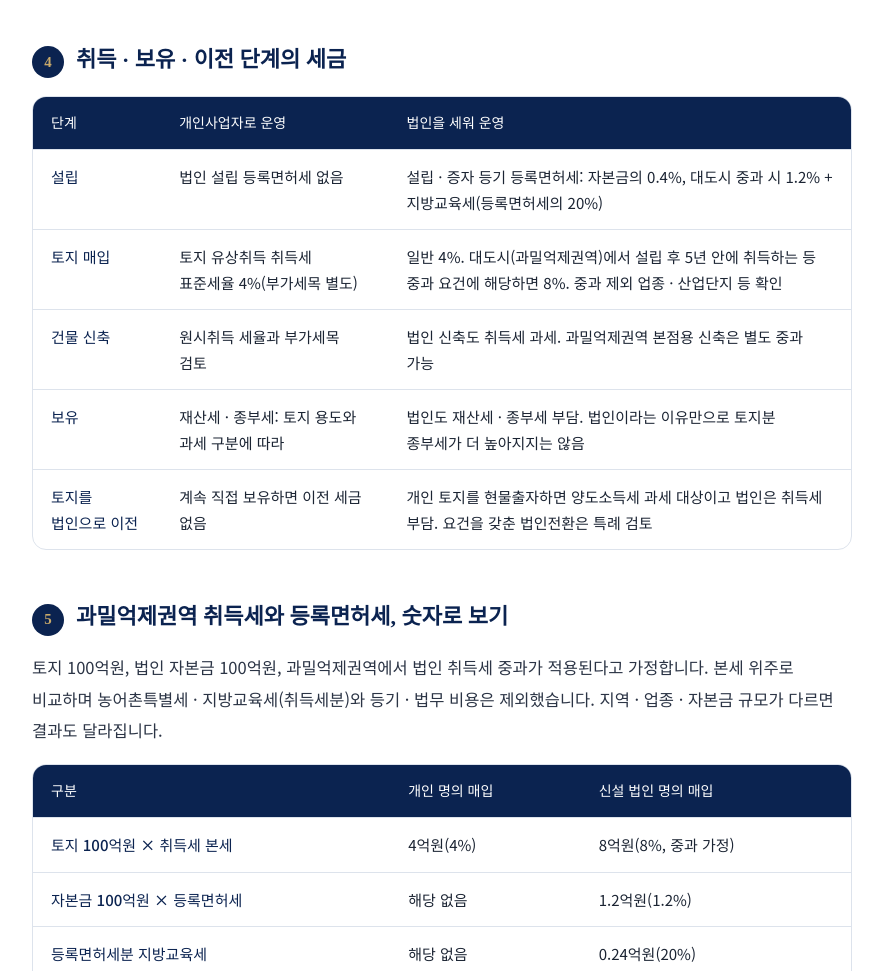
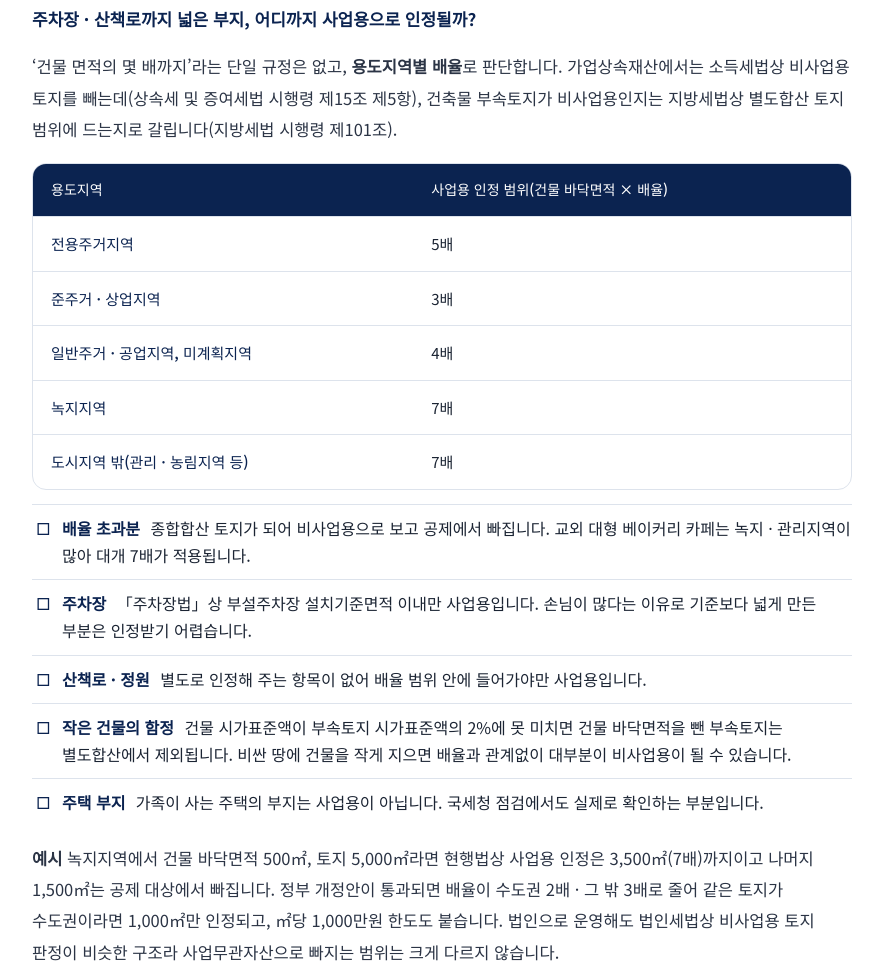
Before and after one commit to sunmoonthegreat/syfas-Homepage, a plain HTML site: page inherit-newsletter-3.html in a window 1280 px wide. Shown: the part 2762-3733 px from the top of the page, without its empty margins (198-1081 px from the left). Drawn offline with Linux system fonts and the light colour scheme.

Commit message:
뉴스레터 No.3: 부속토지 사업용 인정 범위(용도지역별 배율·주차장·2% 기준) 추가 (#24)
Claude-Session: https://claude.ai/code/session_01JEEwQB1J5vnq3vzTJibX8D

Co-authored-by: Claude <noreply@anthropic.com>

```diff
--- a/inherit-newsletter-3.html
+++ b/inherit-newsletter-3.html
@@ -104,6 +104,29 @@
           </table>
         </div>
 
+        <p class="nl-point">주차장 · 산책로까지 넓은 부지, 어디까지 사업용으로 인정될까?</p>
+        <p>‘건물 면적의 몇 배까지’라는 단일 규정은 없고, <strong>용도지역별 배율</strong>로 판단합니다. 가업상속재산에서는 소득세법상 비사업용 토지를 빼는데(상속세 및 증여세법 시행령 제15조 제5항), 건축물 부속토지가 비사업용인지는 지방세법상 별도합산 토지 범위에 드는지로 갈립니다(지방세법 시행령 제101조).</p>
+        <div class="table-wrap">
+          <table class="art-table">
+            <thead><tr><th scope="col">용도지역</th><th scope="col">사업용 인정 범위(건물 바닥면적 × 배율)</th></tr></thead>
+            <tbody>
+              <tr><th scope="row">전용주거지역</th><td>5배</td></tr>
+              <tr><th scope="row">준주거 · 상업지역</th><td>3배</td></tr>
+              <tr><th scope="row">일반주거 · 공업지역, 미계획지역</th><td>4배</td></tr>
+              <tr><th scope="row">녹지지역</th><td>7배</td></tr>
+              <tr><th scope="row">도시지역 밖(관리 · 농림지역 등)</th><td>7배</td></tr>
+            </tbody>
+          </table>
+        </div>
+        <ul class="nl-check">
+          <li><strong>배율 초과분</strong> 종합합산 토지가 되어 비사업용으로 보고 공제에서 빠집니다. 교외 대형 베이커리 카페는 녹지 · 관리지역이 많아 대개 7배가 적용됩니다.</li>
+          <li><strong>주차장</strong> 「주차장법」상 부설주차장 설치기준면적 이내만 사업용입니다. 손님이 많다는 이유로 기준보다 넓게 만든 부분은 인정받기 어렵습니다.</li>
+          <li><strong>산책로 · 정원</strong> 별도로 인정해 주는 항목이 없어 배율 범위 안에 들어가야만 사업용입니다.</li>
+          <li><strong>작은 건물의 함정</strong> 건물 시가표준액이 부속토지 시가표준액의 2%에 못 미치면 건물 바닥면적을 뺀 부속토지는 별도합산에서 제외됩니다. 비싼 땅에 건물을 작게 지으면 배율과 관계없이 대부분이 비사업용이 될 수 있습니다.</li>
+          <li><strong>주택 부지</strong> 가족이 사는 주택의 부지는 사업용이 아닙니다. 국세청 점검에서도 실제로 확인하는 부분입니다.</li>
+        </ul>
+        <p><strong>예시</strong> 녹지지역에서 건물 바닥면적 500㎡, 토지 5,000㎡라면 현행법상 사업용 인정은 3,500㎡(7배)까지이고 나머지 1,500㎡는 공제 대상에서 빠집니다. 정부 개정안이 통과되면 배율이 수도권 2배 · 그 밖 3배로 줄어 같은 토지가 수도권이라면 1,000㎡만 인정되고, ㎡당 1,000만원 한도도 붙습니다. 법인으로 운영해도 법인세법상 비사업용 토지 판정이 비슷한 구조라 사업무관자산으로 빠지는 범위는 크게 다르지 않습니다.</p>
+
         <h3 class="story-h"><span>4</span>취득 · 보유 · 이전 단계의 세금</h3>
         <div class="table-wrap">
           <table class="art-table">
@@ -187,7 +210,7 @@
               <tr><th scope="row">공제한도</th><td>10 · 20 · 30년별 300 · 400 · 600억원</td><td>경영연수 × 20억원, 최대 1,000억원</td></tr>
               <tr><th scope="row">가업 적격성</th><td>법정 업종 · 기업 규모 등</td><td>업종 재정비, 전문기술 · 경영 노하우 심사 도입</td></tr>
               <tr><th scope="row">겸업 시 공제 대상</th><td>주된 업종(매출 큰 업종)이 대상이면 전체</td><td>매출액 등 기준으로 공제 대상 업종 부분만 안분</td></tr>
-              <tr><th scope="row">토지 공제 범위</th><td>건축물 바닥면적의 3~7배까지 인정</td><td>수도권 2배 · 그 밖 3배로 축소, ㎡당 1,000만원 한도</td></tr>
+              <tr><th scope="row">토지 공제 범위</th><td>용도지역별로 건축물 바닥면적의 3~7배(녹지 · 도시지역 밖 7배)</td><td>수도권 2배 · 그 밖 3배로 축소, ㎡당 1,000만원 한도</td></tr>
               <tr><th scope="row">사후관리</th><td>5년</td><td>기본 10년, 경영 20~29년이면 추가 기간</td></tr>
             </tbody>
           </table>
```
